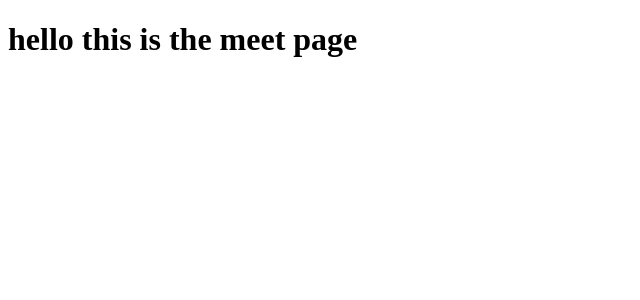
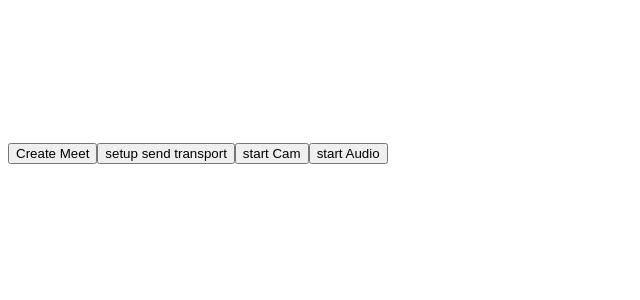
Before and after one commit to amanmoon/Meteor, a Next.js app: page /1 in a window 1280 px wide. Shown: the top 300 px of the page, without its empty margins (0-640 px from the left). Built offline with nearby package versions, Linux system fonts and the light colour scheme; no server answers.

Commit message:
created the meet page and the initial landing page

```diff
--- a/app/[meet]/page.tsx
+++ b/app/[meet]/page.tsx
@@ -1,3 +1,119 @@
+"use client";
+import { createSendTransport } from "./helpers";
+import { useEffect, useRef, useState } from "react";
+
+import { Device } from "mediasoup-client";
+import { socket } from "../[meet]/services"
+
 export default function Page() {
-    return <h1>hello this is the meet  page</h1>
-  }
+    const videoRef = useRef<HTMLVideoElement | null>(null);
+    const audioRef = useRef<HTMLAudioElement | null>(null);
+    // const remoteVideoRef = useRef<HTMLVideoElement | null>(null);
+
+    const [videoParams, setVideoParams] = useState({
+        encoding: [
+            { rid: "r0", maxBitrate: 100000, scalabilityMode: "S1T3" },
+            { rid: "r1", maxBitrate: 300000, scalabilityMode: "S1T3" },
+            { rid: "r2", maxBitrate: 900000, scalabilityMode: "S1T3" },
+        ],
+        codecOptions: { videoGoogleStartBitrate: 1000 },
+    });
+    const [audioParams, setAudioParams] = useState({
+        encoding: [
+            { rid: "r1", maxBitrate: 300000, scalabilityMode: "S1T3" },
+            { rid: "r2", maxBitrate: 900000, scalabilityMode: "S1T3" },
+        ],
+        // codecOptions: { videoGoogleStartBitrate: 1000 },
+    });
+
+    const [id, setId] = useState<string>('');
+    const [video, setVideo] = useState<boolean>(false);
+    const [audio, setAudio] = useState<boolean>(false);
+    const [device, setDevice] = useState<any>(null);
+    const [sendTransport, setSendTransport] = useState<any>(null);
+    const [recieveTransport, setrecieveTransport] = useState<any>(null);
+
+    useEffect(() => {
+        const id = window.location.href.split('/').pop();
+        setId(id);
+    }, [])
+
+    const createDevice = () => {
+        socket.emit('getRTPcapablities', { id: id }, async (res) => {
+            if (!res.error) {
+                const rtpCapabilities = res.data;
+                const device = await new Device();
+                await device.load({ routerRtpCapabilities: rtpCapabilities });
+                console.log('device setup complete!');
+                setDevice(device);
+            } else
+                console.log(res.error)
+        })
+    }
+
+    const setupSendTransport = () => {
+        socket.emit('getTransportParams', { id: id }, (res) => {
+            if (!res.error) {
+                const transportParams = res.data;
+                console.log(res);
+                const sendTransport = createSendTransport(id, userName, device, transportParams);
+                console.log('transport setup complete!')
+                setSendTransport(sendTransport);
+            } else
+                console.log(res.error)
+        })
+    }
+
+    const startCamera = async () => {
+        try {
+            const stream = await navigator.mediaDevices.getUserMedia({ video: true, audio: false });
+            if (videoRef.current && !video) {
+                const track = stream.getVideoTracks()[0];
+                videoRef.current.srcObject = stream;
+                setVideoParams((current) => ({ ...current, track }));
+            }
+            else {
+                videoParams['track'].stop()
+                for (const track of stream.getVideoTracks()) {
+                    track.stop()
+                }
+                videoRef.current.srcObject = null;
+                setVideoParams((current) => ({ ...current, track: null }));
+            }
+            setVideo(!video)
+        } catch (error) {
+            console.error("Error accessing camera:", error);
+        }
+    };
+
+    const startAudio = async () => {
+        try {
+            const stream = await navigator.mediaDevices.getUserMedia({ audio: true, video: false });
+            if (audioRef.current && !audio) {
+                const track = stream.getTracks()[0];
+                audioRef.current.srcObject = stream;
+                setAudioParams((current) => ({ ...current, track }));
+            } else {
+                audioParams['track'].stop()
+                for (const track of stream.getAudioTracks()) {
+                    track.stop()
+                }
+                audioRef.current.srcObject = null;
+                setAudioParams((current) => ({ ...current, track: null }));
+            }
+            setAudio(!audio);
+        } catch (error) {
+            console.error("Error accessing microphone:", error);
+        }
+    };
+
+    return (<>
+        <button onClick={createDevice}>Create Meet</button>
+        <button onClick={setupSendTransport}>setup send transport</button>
+        <button onClick={startCamera}>start Cam</button>
+        <button onClick={startAudio}>start Audio</button>
+        <video ref={videoRef} autoPlay playsInline />
+        <audio ref={audioRef} autoPlay playsInline />
+        {/* <video ref={remoteVideoRef} id="remotevideo" autoPlay playsInline /> */}
+    </>)
+}
--- /dev/null
+++ b/app/[meet]/services.ts
@@ -0,0 +1,28 @@
+import axios from "axios";
+import { io } from "socket.io-client";
+
+
+const socket = io('http://localhost:8080/', {
+    withCredentials: true
+});
+
+async function createMeet() {
+    try {
+        const response = await axios.get("http://localhost:8080/room/create");
+        return response.data
+    }
+    catch (error) {
+        console.log(error);
+    }
+}
+
+async function getTransportParams(socket, id: string) {
+
+}
+
+async function getRtpCapablities(socket, id: string) {
+
+}
+
+
+export { createMeet, socket };
```
Also changed, not shown: app/page.tsx (+18 -2 lines).
